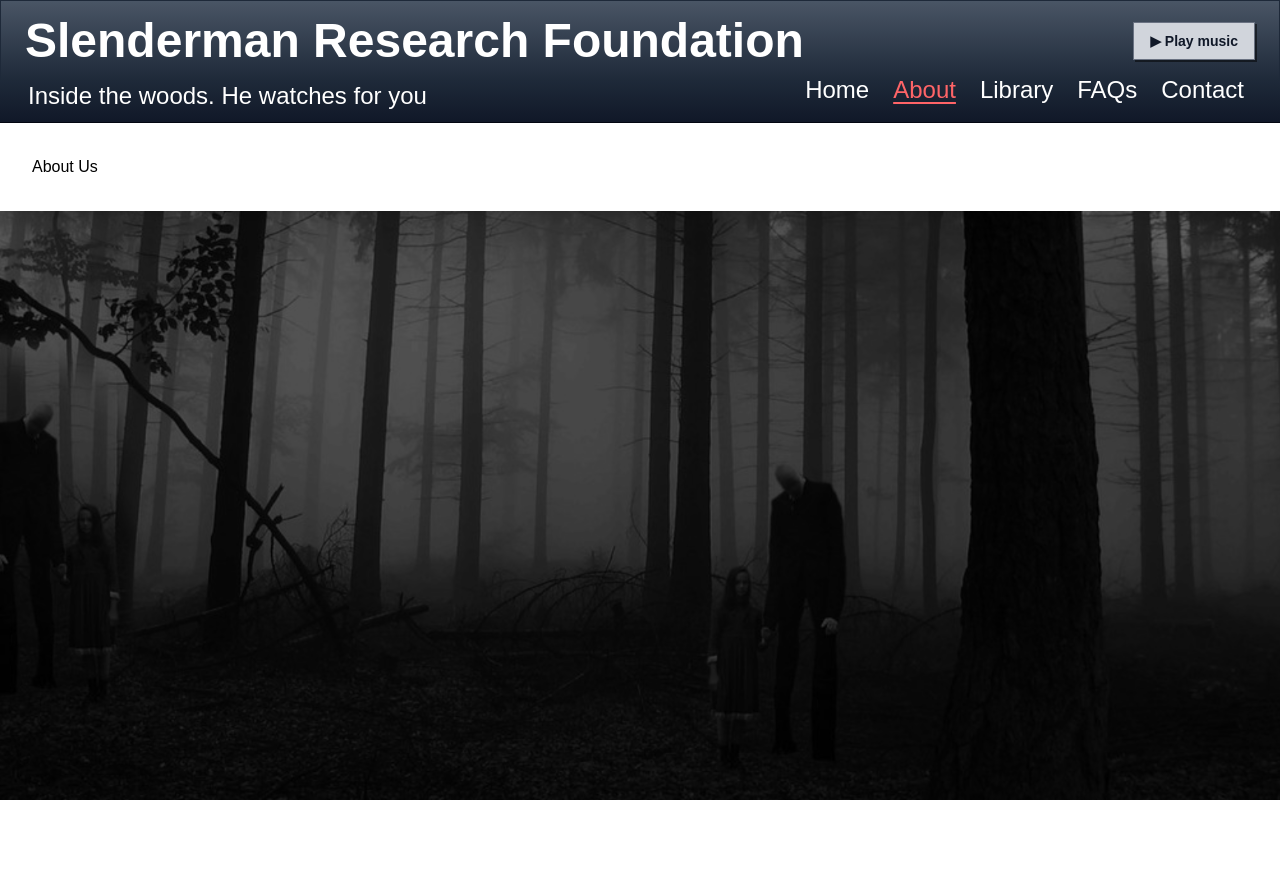
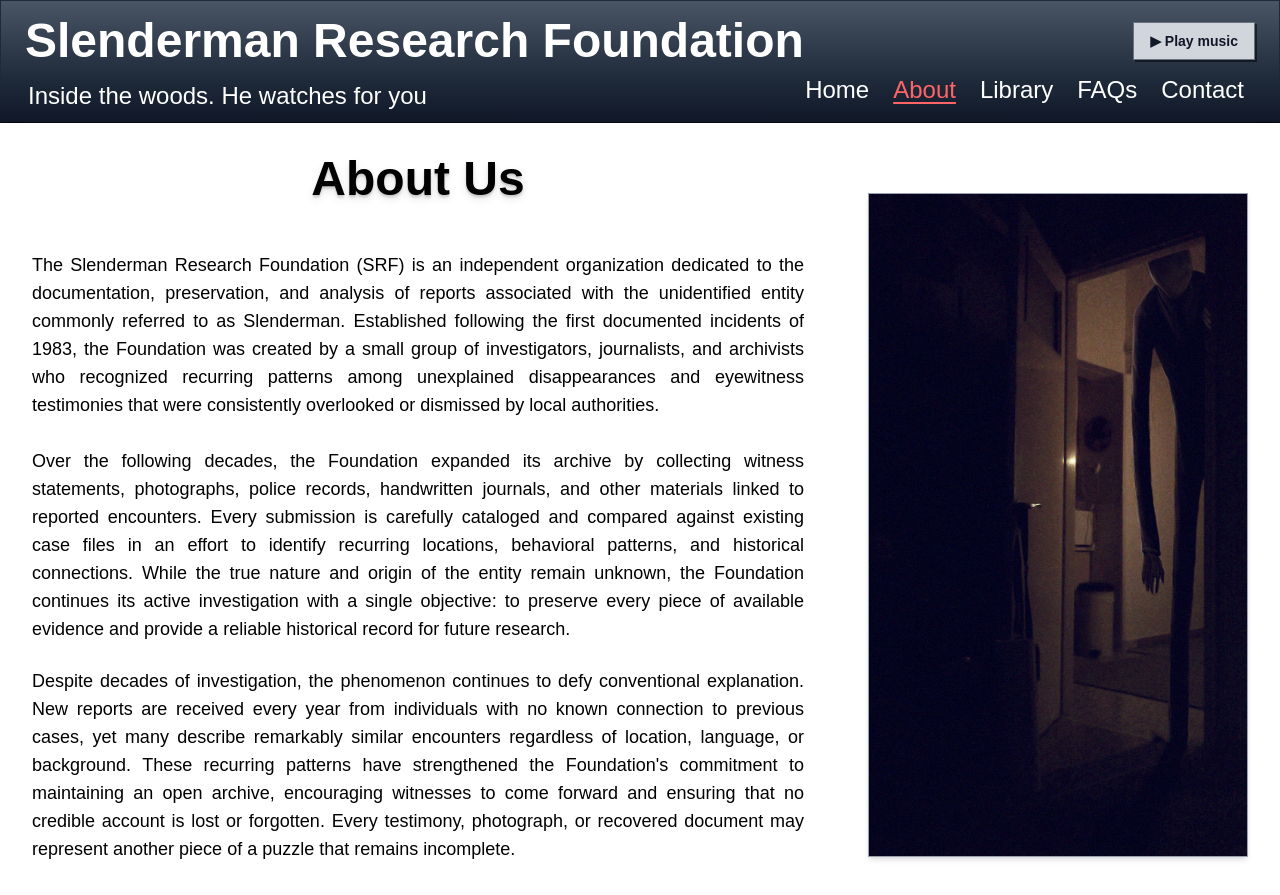
Before and after one commit to vicenteeinu/Slenderman-Research-Foundation, a React (Vite) app: page /about in a window 1280 px wide. Before the commit the page ends 800 px from the top, so only its background shows below. Built offline with nearby package versions, Linux system fonts and the light colour scheme.

Commit message:
feat: add abouthero content to about page

```diff
--- a/src/pages/About.tsx
+++ b/src/pages/About.tsx
@@ -1,5 +1,7 @@
+import AboutHero from "../components/about/abouthero";
+
 export default function About(){
     return(
-        <h1>About Us</h1>
+        <AboutHero/>
     );
 }
```
